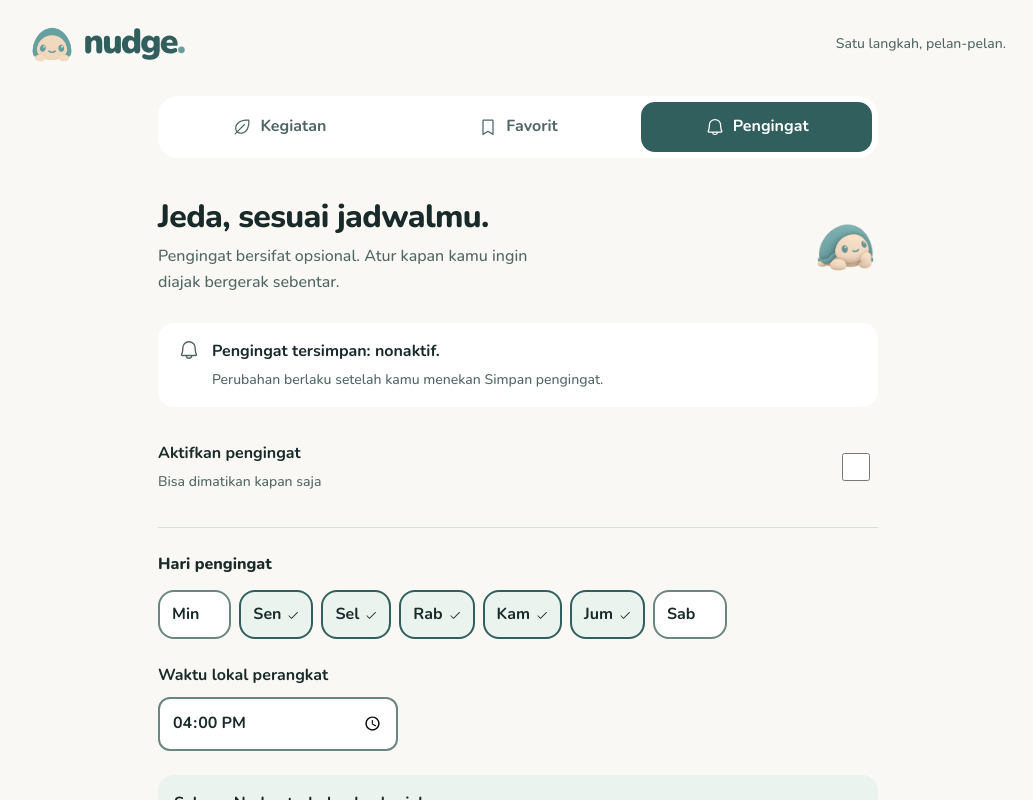
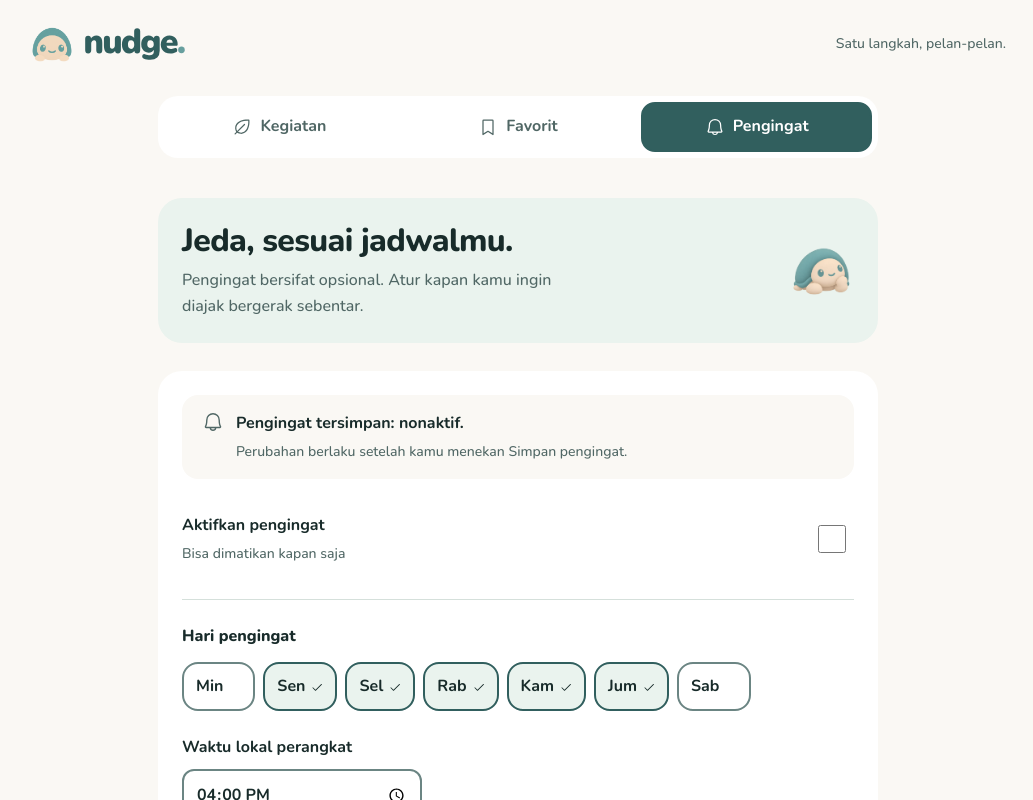
Before and after one commit to Fabverse0/Nudge, a Next.js app: page /app in a window 1280 px wide. Both pictures are taken after a click on the button "Pengingat". Shown: the top 800 px of the page, without its empty margins (122-1155 px from the left). Built offline with nearby package versions, Linux system fonts and the light colour scheme.

Commit message:
style(app): finish favorites and reminder surfaces

```diff
--- a/src/components/activity/activity-studio.css
+++ b/src/components/activity/activity-studio.css
@@ -774,6 +774,7 @@
   padding: 16px;
   border-radius: var(--control-radius);
   background: var(--surface);
+  border: 1px solid var(--subtle);
 }
 
 .app-studio .favorite-row > div:nth-child(2) {
@@ -798,7 +799,8 @@
 }
 
 .app-studio .favorite-symbol {
-  display: none;
+  display: inline-flex;
+  flex-shrink: 0;
   padding: 12px;
   border-radius: 14px;
   color: var(--ink);
@@ -808,6 +810,9 @@
   display: flex;
   flex-direction: column;
   gap: 24px;
+  padding: 24px;
+  background: var(--surface);
+  border-radius: var(--card-radius);
 }
 
 .app-studio .reminder-status {
@@ -816,7 +821,7 @@
   gap: 12px;
   padding: 16px 20px;
   border-radius: var(--control-radius);
-  background: var(--surface);
+  background: var(--canvas);
   color: var(--muted);
 }
 
@@ -856,6 +861,12 @@
   margin: 8px;
   accent-color: var(--action);
   cursor: pointer;
+}
+
+.app-studio .settings-heading {
+  padding: 24px;
+  background: var(--selection);
+  border-radius: var(--card-radius);
 }
 
 .app-studio .settings-fields {
@@ -1030,6 +1041,14 @@
     height: 56px;
   }
 
+  .app-studio .favorite-symbol {
+    padding: 8px;
+  }
+
+  .app-studio .settings-panel form {
+    padding: 20px 16px;
+  }
+
   .app-studio .app-intro {
     align-items: flex-start;
     flex-wrap: wrap;
```
